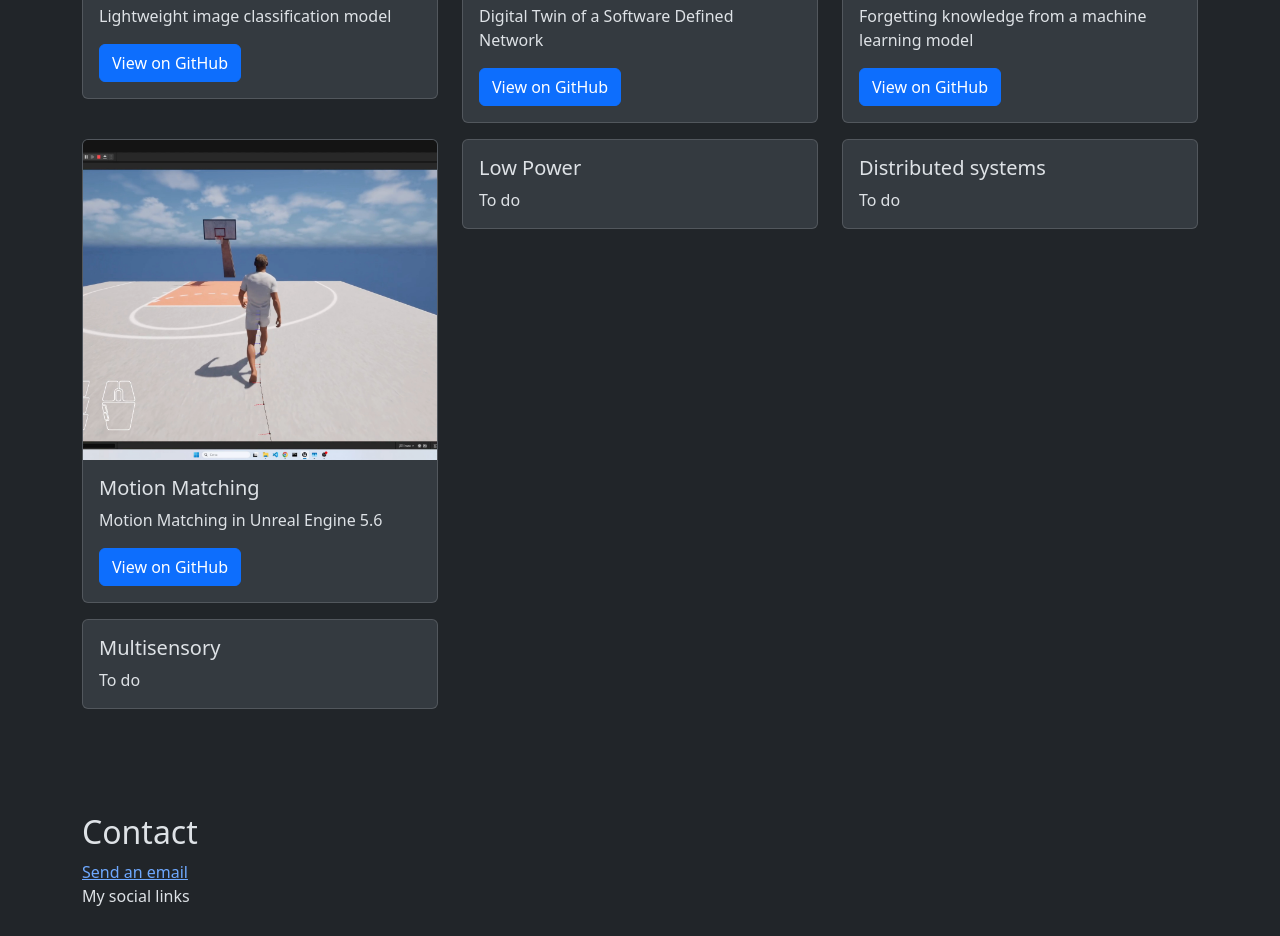
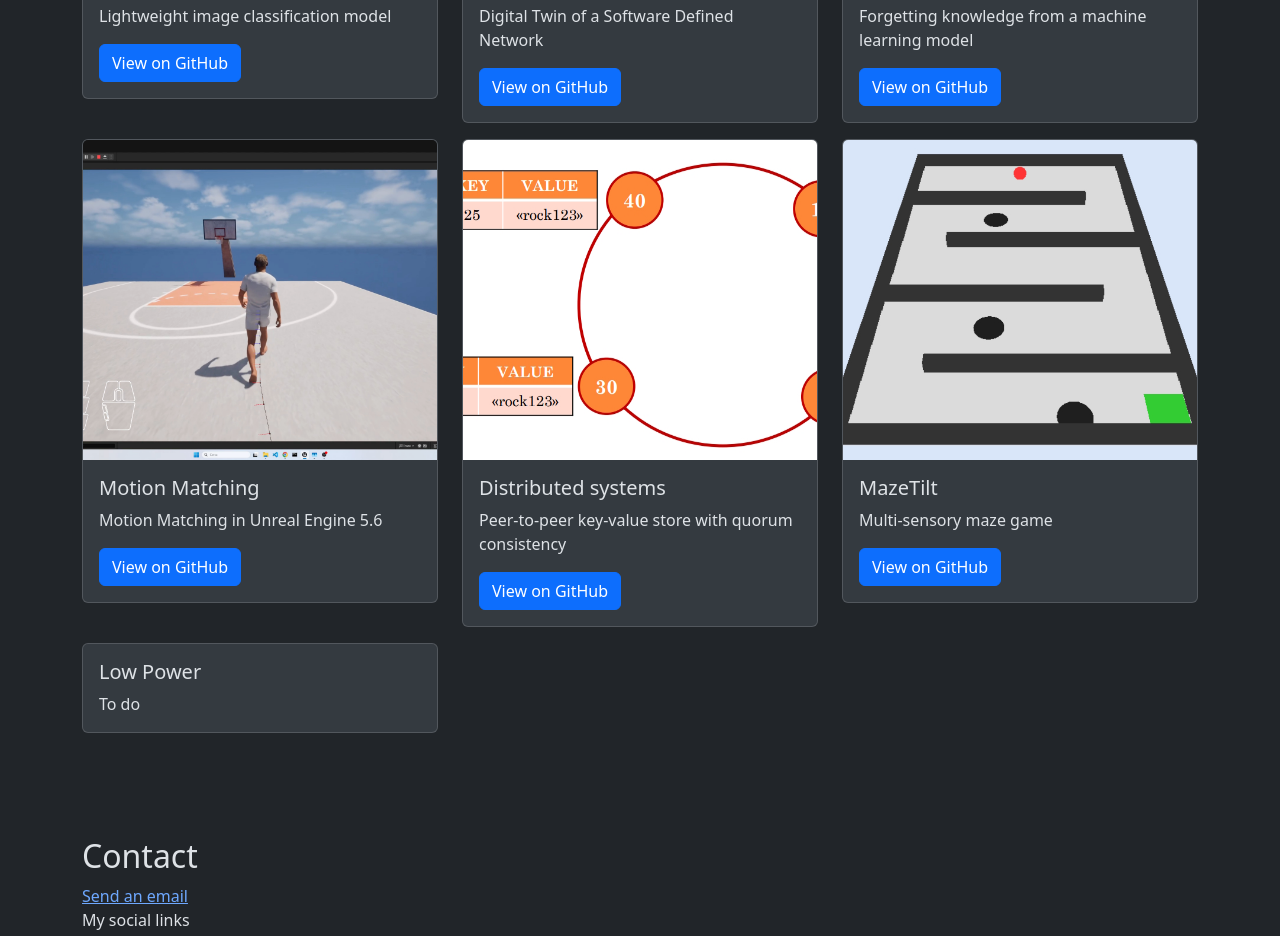
Before and after one commit to NicoNRG2/NicoNRG2.github.io, a plain HTML site: page index.html in a window 1280 px wide. Shown: the part 2480-3416 px from the top of the page. Drawn offline with nearby package versions, Linux system fonts and the light colour scheme.

Commit message:
update projects

```diff
--- a/index.html
+++ b/index.html
@@ -228,24 +228,28 @@
             </div>
             <div class="col-md-4 mb-3">
               <div class="card" style="background-color: #343a40;">
+                  <img src="images/ds.jpg" class="card-img-top" alt="StationImage">
                   <div class="card-body">
-                      <h5 class="card-title">Low Power</h5>
-                      <p class="card-text">To do</p>
+                      <h5 class="card-title">Distributed systems</h5>
+                      <p class="card-text">Peer-to-peer key-value store with quorum consistency</p>
+                      <a href="https://github.com/rickyzanna02/MarsDistributedStorageSystem" target="_blank" rel="noopener noreferrer" class="btn btn-primary">View on GitHub</a>
+                  </div>
+              </div>
+            </div>
+            <div class="col-md-4 mb-3">
+              <div class="card" style="background-color: #343a40;">
+                  <img src="images/mazeTilt.jpg" class="card-img-top" alt="StationImage">
+                  <div class="card-body">
+                      <h5 class="card-title">MazeTilt</h5>
+                      <p class="card-text">Multi-sensory maze game</p>
+                      <a href="https://github.com/rickyzanna02/MazeTilt" target="_blank" rel="noopener noreferrer" class="btn btn-primary">View on GitHub</a>
                   </div>
               </div>
             </div>
             <div class="col-md-4 mb-3">
               <div class="card" style="background-color: #343a40;">
                   <div class="card-body">
-                      <h5 class="card-title">Distributed systems</h5>
-                      <p class="card-text">To do</p>
-                  </div>
-              </div>
-            </div>
-            <div class="col-md-4 mb-3">
-              <div class="card" style="background-color: #343a40;">
-                  <div class="card-body">
-                      <h5 class="card-title">Multisensory</h5>
+                      <h5 class="card-title">Low Power</h5>
                       <p class="card-text">To do</p>
                   </div>
               </div>
```
Also changed, not shown: images/ds.jpg (added), images/mazeTilt.jpg (added).
